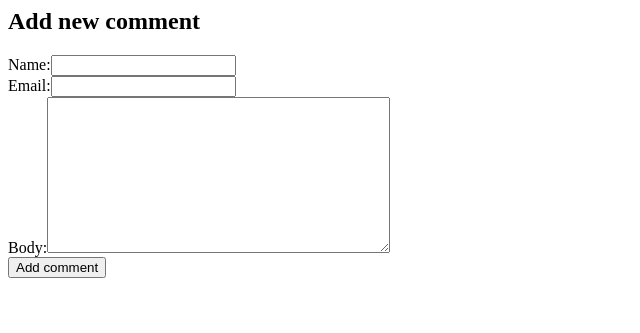
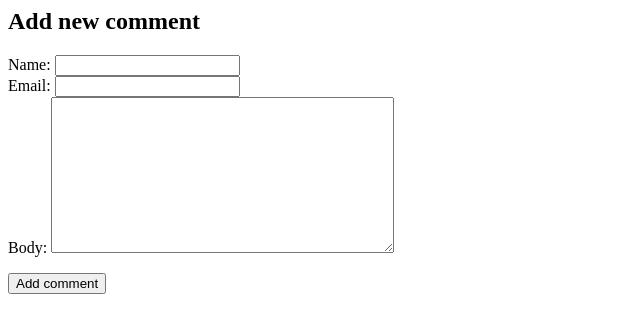
Before and after one commit to Danisca/django_blog, a Django app: template blog/templates/blog/post/includes/comment_form.html in a window 1280 px wide. Shown: the top 333 px of the page, without its empty margins (0-640 px from the left). Run offline with Django 5.2, Linux system fonts and the light colour scheme; the template is opened without the code that fills it: values that come from a table or form of the project are taken from there, others are empty; tables that the repository leaves empty hold one stand-in row (values such as "Sample post").

Commit message:
modify comment form to use form.field_name.as_field_group

```diff
--- a/blog/templates/blog/post/includes/comment_form.html
+++ b/blog/templates/blog/post/includes/comment_form.html
@@ -1,15 +1,15 @@
 <h2>Add new comment</h2>
 <form method="post" action="{% url 'blog:post_comment' post.id%}">
     {%csrf_token%}
-    {% for field in form%}
-        <div class="mydiv">
-            {{field.errors}}
-            {{field.label_tag}}{{field}}
-        </div>
-        <div class="help-text">
-            {{field.help_text|safe}}
-        </div>
-    {%endfor%}
-    <input type="submit" value="Add comment">
+    <div class="left">
+        {{form.name.as_field_group}}
+    </div>
+    <div class="left">
+        {{form.email.as_field_group}}
+    </div>
+    {{form.body.as_field_group}}
+    <p>
+        <input type="submit" value="Add comment">
+    </p>
 
 </form>
```
